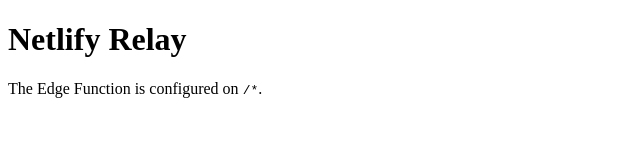
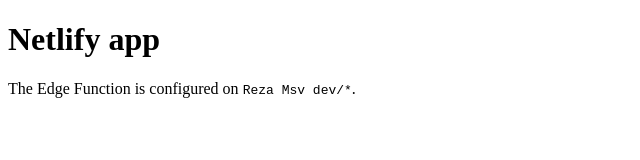
Before and after one commit to reza95mousavi75/netlify, a website: page public/index.html in a window 1280 px wide. Shown: the whole page, without its empty margins (0-640 px from the left). Drawn offline with Linux system fonts and the light colour scheme.

Commit message:
Update index.html

```diff
--- a/public/index.html
+++ b/public/index.html
@@ -3,10 +3,10 @@
   <head>
     <meta charset="utf-8" />
     <meta name="viewport" content="width=device-width, initial-scale=1" />
-    <title>Netlify Relay</title>
+    <title>Netlify app</title>
   </head>
   <body>
-    <h1>Netlify Relay</h1>
-    <p>The Edge Function is configured on <code>/*</code>.</p>
+    <h1>Netlify app</h1>
+    <p>The Edge Function is configured on <code>Reza Msv dev/*</code>.</p>
   </body>
 </html>
```
